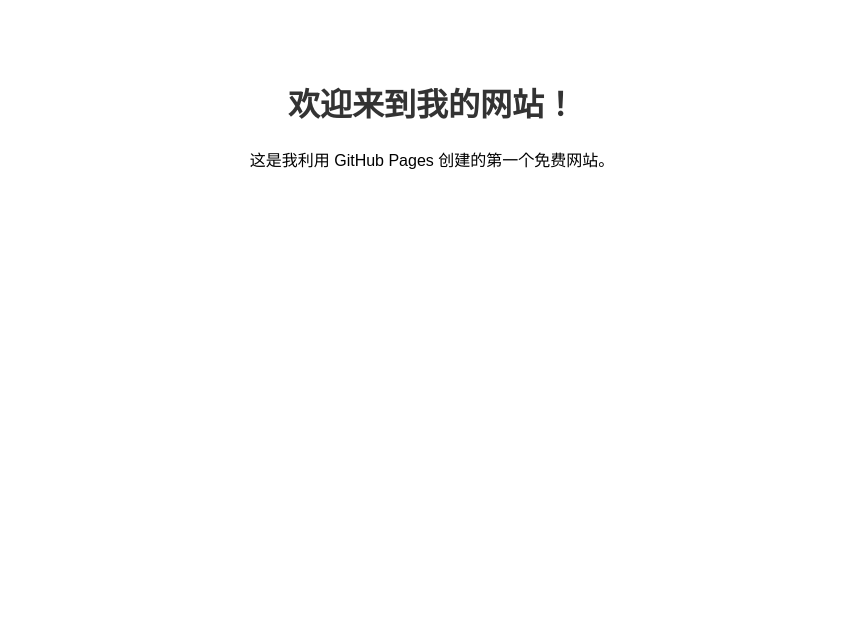
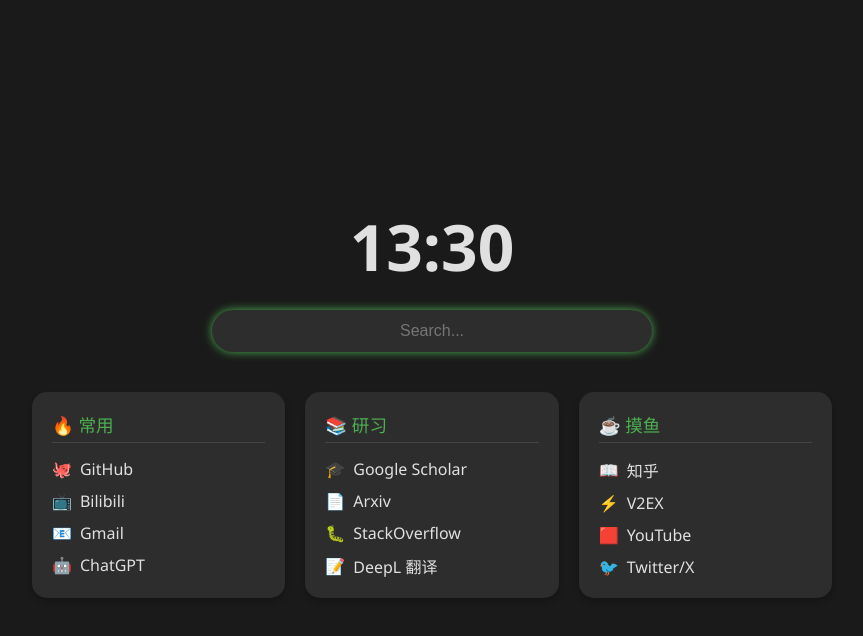
Before and after one commit to calming-Griffin/calming-griffin.github.io, a plain HTML site: page index.html in a window 1280 px wide. Shown: the whole page, without its empty margins (208-1071 px from the left). Drawn offline with Linux system fonts and the light colour scheme.

Commit message:
Update index.html

```diff
--- a/index.html
+++ b/index.html
@@ -1,15 +1,168 @@
 <!DOCTYPE html>
-<html>
+<html lang="zh-CN">
 <head>
     <meta charset="UTF-8">
-    <title>我的个人主页</title>
+    <meta name="viewport" content="width=device-width, initial-scale=1.0">
+    <title>我的导航主页</title>
     <style>
-        body { font-family: sans-serif; text-align: center; padding: 50px; }
-        h1 { color: #333; }
+        :root {
+            --bg-color: #1a1a1a;
+            --card-bg: #2d2d2d;
+            --text-color: #e0e0e0;
+            --accent-color: #4CAF50;
+        }
+
+        body {
+            font-family: 'Segoe UI', Tahoma, Geneva, Verdana, sans-serif;
+            background-color: var(--bg-color);
+            color: var(--text-color);
+            display: flex;
+            flex-direction: column;
+            align-items: center;
+            justify-content: center;
+            min-height: 100vh;
+            margin: 0;
+        }
+
+        /* 时钟样式 */
+        #clock {
+            font-size: 4rem;
+            font-weight: bold;
+            margin-bottom: 20px;
+            color: var(--text-color);
+        }
+
+        /* 搜索框样式 */
+        .search-container {
+            margin-bottom: 40px;
+        }
+
+        input[type="text"] {
+            padding: 12px 20px;
+            width: 300px;
+            border-radius: 25px;
+            border: none;
+            outline: none;
+            font-size: 16px;
+            background: var(--card-bg);
+            color: white;
+            box-shadow: 0 4px 6px rgba(0,0,0,0.3);
+            transition: 0.3s;
+            text-align: center;
+        }
+
+        input[type="text"]:focus {
+            width: 400px;
+            box-shadow: 0 0 10px var(--accent-color);
+        }
+
+        /* 链接卡片容器 */
+        .grid-container {
+            display: grid;
+            grid-template-columns: repeat(3, 1fr); /* 3列布局 */
+            gap: 20px;
+            width: 80%;
+            max-width: 800px;
+        }
+
+        /* 单个分类卡片 */
+        .category-card {
+            background-color: var(--card-bg);
+            padding: 20px;
+            border-radius: 15px;
+            box-shadow: 0 4px 6px rgba(0,0,0,0.2);
+        }
+
+        .category-title {
+            font-size: 1.1rem;
+            margin-bottom: 15px;
+            color: var(--accent-color);
+            border-bottom: 1px solid #444;
+            padding-bottom: 5px;
+        }
+
+        .links {
+            display: flex;
+            flex-direction: column;
+            gap: 10px;
+        }
+
+        .links a {
+            color: var(--text-color);
+            text-decoration: none;
+            transition: 0.2s;
+            display: flex;
+            align-items: center;
+        }
+
+        .links a:hover {
+            color: var(--accent-color);
+            transform: translateX(5px);
+        }
+
+        .icon { margin-right: 8px; }
+
+        /* 手机端适配 */
+        @media (max-width: 600px) {
+            .grid-container { grid-template-columns: 1fr; }
+            input[type="text"]:focus { width: 300px; }
+        }
     </style>
 </head>
 <body>
-    <h1>欢迎来到我的网站！</h1>
-    <p>这是我利用 GitHub Pages 创建的第一个免费网站。</p>
+
+    <div id="clock">00:00</div>
+
+    <div class="search-container">
+        <form action="https://www.baidu.com/s" method="get" target="_blank">
+            <input type="text" name="wd" placeholder="Search..." autocomplete="off" autofocus>
+        </form>
+    </div>
+
+    <div class="grid-container">
+
+        <div class="category-card">
+            <div class="category-title">🔥 常用</div>
+            <div class="links">
+                <a href="https://github.com"><span class="icon">🐙</span>GitHub</a>
+                <a href="https://www.bilibili.com"><span class="icon">📺</span>Bilibili</a>
+                <a href="https://mail.google.com"><span class="icon">📧</span>Gmail</a>
+                <a href="https://chatgpt.com"><span class="icon">🤖</span>ChatGPT</a>
+            </div>
+        </div>
+
+        <div class="category-card">
+            <div class="category-title">📚 研习</div>
+            <div class="links">
+                <a href="https://scholar.google.com"><span class="icon">🎓</span>Google Scholar</a>
+                <a href="https://arxiv.org"><span class="icon">📄</span>Arxiv</a>
+                <a href="https://stackoverflow.com"><span class="icon">🐛</span>StackOverflow</a>
+                <a href="https://fanyi.deepl.com"><span class="icon">📝</span>DeepL 翻译</a>
+            </div>
+        </div>
+
+        <div class="category-card">
+            <div class="category-title">☕️ 摸鱼</div>
+            <div class="links">
+                <a href="https://www.zhihu.com"><span class="icon">📖</span>知乎</a>
+                <a href="https://www.v2ex.com"><span class="icon">⚡️</span>V2EX</a>
+                <a href="https://youtube.com"><span class="icon">🟥</span>YouTube</a>
+                <a href="https://twitter.com"><span class="icon">🐦</span>Twitter/X</a>
+            </div>
+        </div>
+
+    </div>
+
+    <script>
+        // 简单的时钟逻辑
+        function updateClock() {
+            const now = new Date();
+            const hours = String(now.getHours()).padStart(2, '0');
+            const minutes = String(now.getMinutes()).padStart(2, '0');
+            document.getElementById('clock').textContent = `${hours}:${minutes}`;
+        }
+        setInterval(updateClock, 1000);
+        updateClock();
+    </script>
 </body>
 </html>
```
